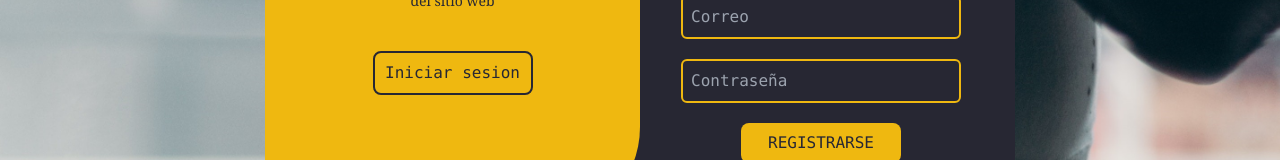
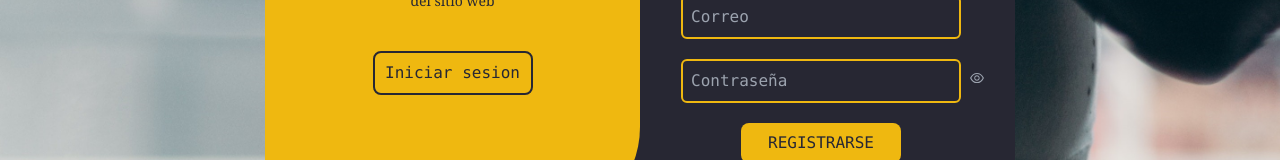
Before and after one commit to JAASM1/FitZone, a React (Create React App) app: page /Registrarse in a window 1280 px wide. Shown: the part 413-573 px from the top of the page. Built offline with nearby package versions, Linux system fonts and the light colour scheme.

Commit message:
Se agregó el boton de mostrar contraseña en el componente registrarse

```diff
--- a/src/page/login/iniciosesion.js
+++ b/src/page/login/iniciosesion.js
@@ -145,11 +145,11 @@ function IniciarSesion() {
 
             </form>
           </div>
-          <div className="absolute top-0 left-[50%] w-[50%] h-[100%] overflow-hidden rounded-bl-[100px] rounded-tl-[150px] z-96 transition-all ease-in-out">
+          <div className="absolute top-0 left-[50%] w-[50%] h-[100%] overflow-hidden rounded-bl-[100px] rounded-tl-[150px] z-96 transition-all ease-in-out font-Montserrat">
             <div className="bg-[#EFB810] relative h-[100%] w-[200%] transition-all ease-in-out text-[#272733]">
               <div className="absolute w-[50%] h-[100%] flex justify-center items-center flex-col text-center top-0 transition-all ease-in-out px-[30px]">
                 <h1 className="font-bold text-2xl">Hola, GymBro!</h1>
-                <p className="m-[40px] font-serif text-sm">Regístrese con sus datos personales para utilizar todas las funciones del sitio web</p>
+                <p className="m-[40px] text-sm">Regístrese con sus datos personales para utilizar todas las funciones del sitio web</p>
                 <Link to='/Registrarse'>
                   <button className=" bg-transparent border-[#272733] p-2 border-2 rounded-lg w-40 font-mono">
                     Registrate
--- a/src/page/login/registrarse.js
+++ b/src/page/login/registrarse.js
@@ -1,10 +1,10 @@
 import React from 'react';
 import { Link, useNavigate } from 'react-router-dom';
-import { useAuth } from '../../Auth';
 import Swal from 'sweetalert2';
 import { useState } from 'react';
+import { AiOutlineEye, AiOutlineEyeInvisible } from 'react-icons/ai';
 
-function Registrarse(){
+function Registrarse() {
 
     const navigate = useNavigate()
     const [user_name, setUserName] = useState("")
@@ -15,7 +15,7 @@ function Registrarse(){
 
     const handleRegister = async (e) => {
         e.preventDefault()
-        if (user_email.trim() === '' || user_password.trim() === '' || user_name.trim() === ''){
+        if (user_email.trim() === '' || user_password.trim() === '' || user_name.trim() === '') {
             setError("Por favor, ingresa todos los campos.")
             return;
         }
@@ -59,7 +59,13 @@ function Registrarse(){
         }
     }
 
-    return(
+
+    const togglePasswordVisibility = () => {
+        setShowPassword(!showPassword);
+    };
+
+
+    return (
         <div className='font-Montserrat'>
             <div className='bg-image1 h-screen bg-cover flex justify-center items-center'>
                 <div className="bg-[#272733]  relative overflow-hidden rounded-3xl w-[750px] h-[480px]">
@@ -73,25 +79,37 @@ function Registrarse(){
                                 placeholder="Nombre de usuario"
                                 value={user_name}
                                 onChange={(e) => setUserName(e.target.value)}
-                            className="bg-transparent border-[#EFB810] border-2 w-[100%] outline-none my-5 mx-15 p-2 rounded-md font-mono"/>
+                                className="bg-transparent border-[#EFB810] border-2 w-[100%] outline-none my-5 mx-15 p-2 rounded-md font-mono" />
                             <input
                                 type="email"
                                 id="email"
                                 value={user_email}
                                 onChange={(e) => setEmail(e.target.value)}
                                 placeholder="Correo"
-                            className="bg-transparent border-[#EFB810] border-2 w-[100%] outline-none mx-15 p-2 rounded-md font-mono"/>
+                                className="bg-transparent border-[#EFB810] border-2 w-[100%] outline-none mx-15 p-2 rounded-md font-mono" />
                             <input
-                            type="password"
+                                type={showPassword ? "text" : "password"}
                                 id="password"
                                 placeholder="Contraseña"
                                 value={user_password}
                                 onChange={(e) => setPassword(e.target.value)}
-                            className="bg-transparent border-[#EFB810] border-2 w-[100%] outline-none my-5 mx-15 p-2 rounded-md font-mono"/>
+                                className="bg-transparent border-[#EFB810] border-2 w-[100%] outline-none my-5 mx-15 p-2 rounded-md font-mono" />
+                            <span
+                                className=" absolute top-[20.2rem] left-[28rem] cursor-pointer"
+                                onClick={togglePasswordVisibility}
+                            >
+                                {showPassword ? (
+                                    <AiOutlineEyeInvisible className="h-[1rem] text-gray-400" />
+                                ) : (
+                                    <AiOutlineEye className="h-[1rem] text-gray-400" />
+                                )}
+                            </span>
                             {error && (
                                 <p className='text-red-500 text-sm mb-2'>{error}</p>
                             )}
-                            <button className="bg-[#EFB810] cursor-pointer text-[#272733] uppercase p-2 rounded-lg w-40 font-mono" type='submit'>
+                            <button
+                                className="bg-[#EFB810] cursor-pointer text-[#272733] uppercase p-2 rounded-lg w-40 font-mono"
+                                type='submit'>
                                 Registrarse
                             </button>
                         </form>
@@ -104,7 +122,6 @@ function Registrarse(){
                                 <Link to='/Iniciar sesion'>
                                     <button
                                         type='button'
-                                    onClick={handleRegister}
                                         className=" bg-transparent border-[#272733] p-2 border-2 rounded-lg w-40 font-mono">
                                         Iniciar sesion
                                     </button>
```
Lines whose indentation alone changed are shown as unchanged.
